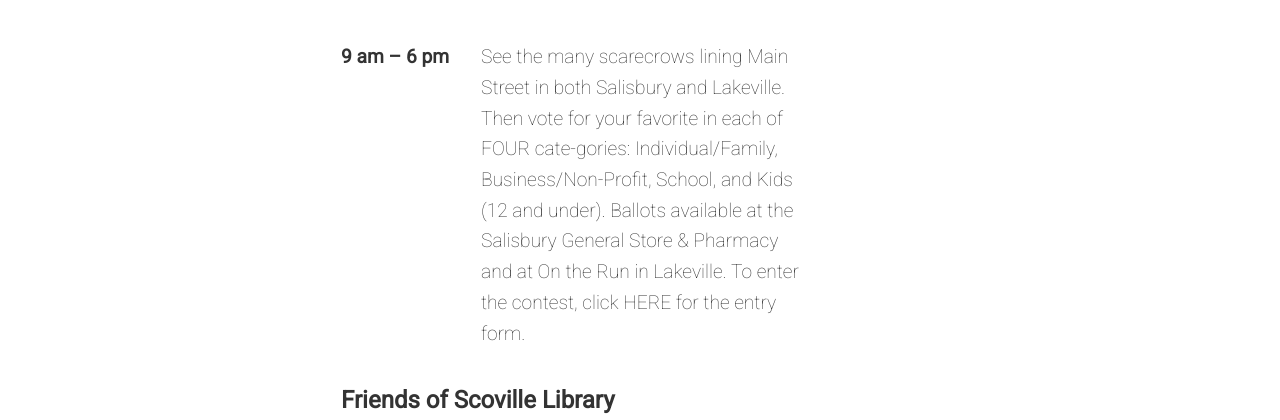
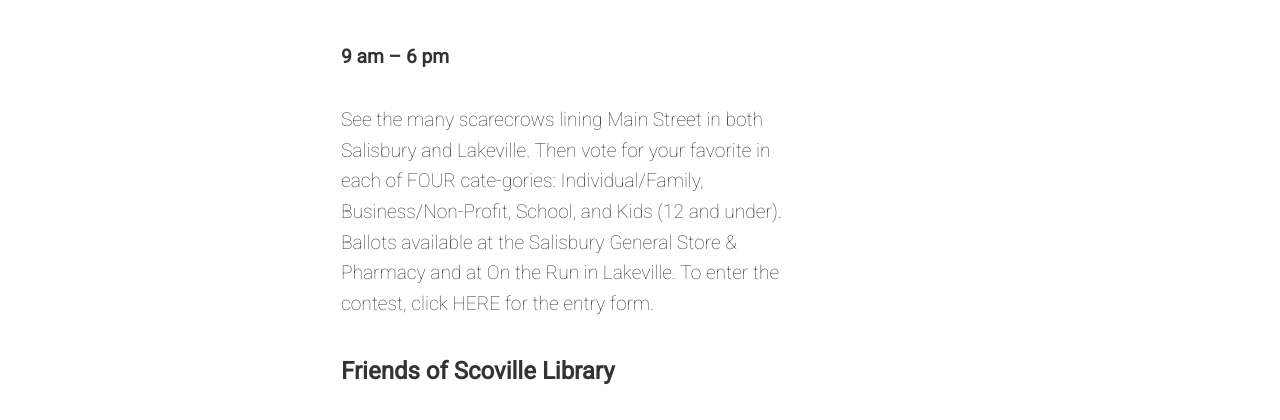
Before and after one commit to danielgheck-create/Fall_Festival, a website: page dist/activities.html in a window 1280 px wide. Shown: the part 532-952 px from the top of the page. Drawn offline with Linux system fonts and the light colour scheme.

Commit message:
Bootstrap columns ordered

```diff
--- a/scss/main.scss
+++ b/scss/main.scss
@@ -405,11 +405,12 @@ ul.activities {
 }
 
 .grid-container {
-  grid-area: central-column;
+  /* grid-area: central-column;
   display: grid;
   grid-template-areas:
     "title title title"
-    "time description description";
+    "time time time"
+    "description description";*/
   ul li {
     list-style: square;
   }
```
Also changed, not shown: dist/activities-boot.html (added), dist/css/main.css.
